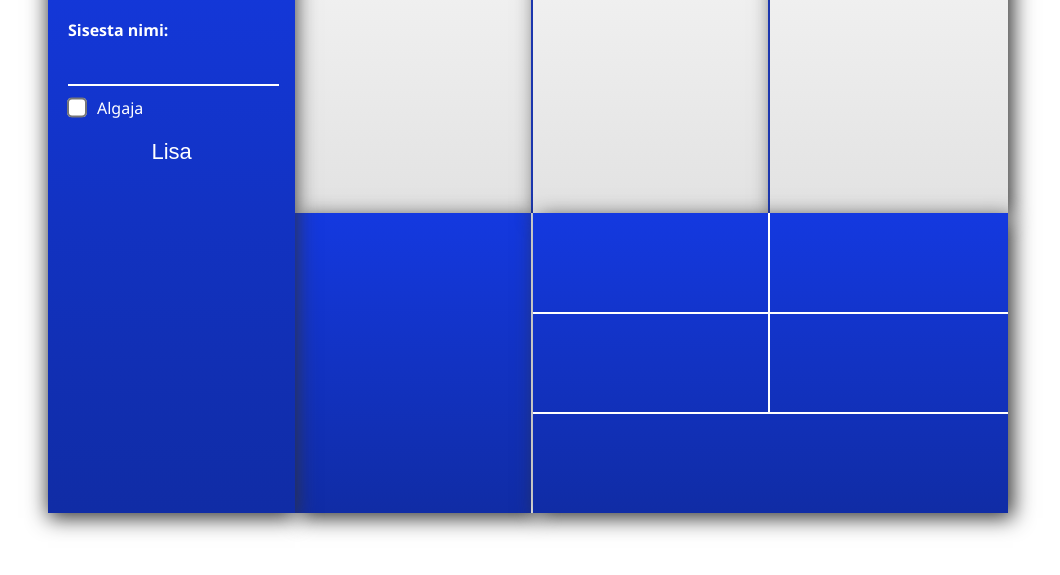
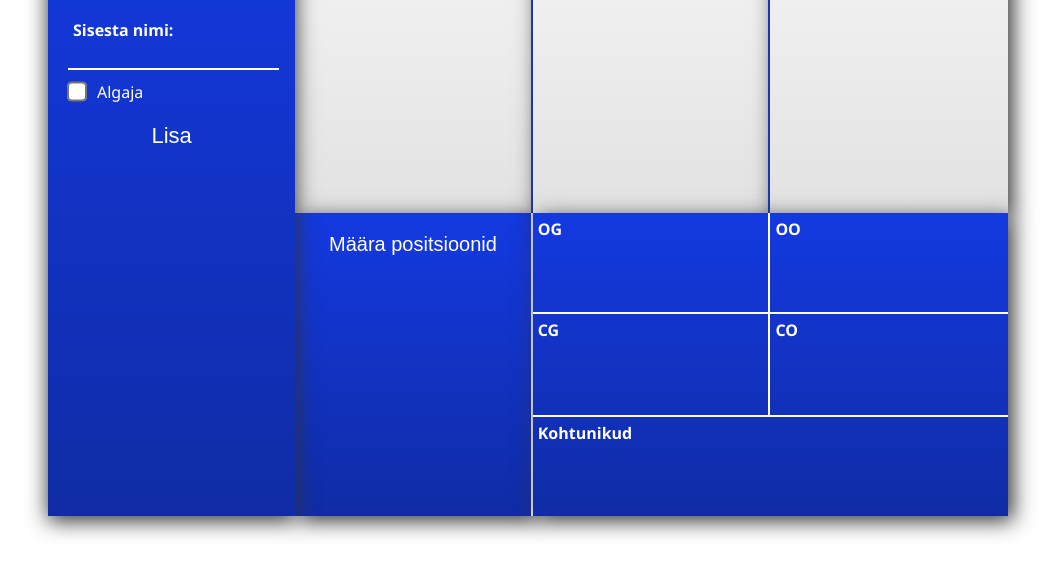
Before and after one commit to lauri280/debateroom-heroku, a website: page public/index.html in a window 1280 px wide. Shown: the part 87-662 px from the top of the page, without its empty margins (112-1172 px from the left). Drawn offline with Linux system fonts and the light colour scheme.

Commit message:
button stuff

```diff
--- a/public/index.html
+++ b/public/index.html
@@ -29,7 +29,7 @@
     </div>
 
     <div class="command">
-
+        <button type="button" id="positsioonid">Määra positsioonid</button>
     </div>
 
     <div class="teams">
@@ -43,23 +43,23 @@
     <div class="results">
 
         <div class="og">
-
+            <h4>OG</h4>
         </div>
 
         <div class="oo">
-
+            <h4>OO</h4>
         </div>
 
         <div class="cg">
-
+            <h4>CG</h4>
         </div>
 
         <div class="co">
-
+            <h4>CO</h4>
         </div>
 
         <div class="adj">
-
+            <h4>Kohtunikud</h4>
         </div>
 
     </div>
--- a/public/style-debateroom.css
+++ b/public/style-debateroom.css
@@ -37,10 +37,22 @@ body {
 
 .command {
     grid-area: command;
-    padding: 20px;
+    /*padding: 20px;*/
     background: #1439e0;
     box-shadow: 5px 5px 20px rgb(51, 51, 51);
     border-bottom: 2px solid white;
+}
+
+#positsioonid {
+    background: transparent;
+    color: white;
+    padding: 10px;
+    margin-top: 10px;
+    border: none;
+    font-size: 20px;
+    display: block;
+    margin-left: auto;
+    margin-right: auto;
 }
 
 .teams {
@@ -160,6 +172,7 @@ body {
     grid-area: results;
     display: grid;
     grid-auto-columns: 1fr 1fr;
+    grid-auto-rows: minmax(101px, auto);
     background: linear-gradient(#1439e0, #102ca5);
     box-shadow: 5px 5px 20px rgb(51, 51, 51);
     grid-template-areas:
@@ -172,6 +185,11 @@ body {
     grid-area: og;
     border-right: 2px solid white;
     border-bottom: 2px solid white;
+}
+
+.og p, h4 {
+    margin: 5px;
+    color: white;
 }
 
 .oo {
```
